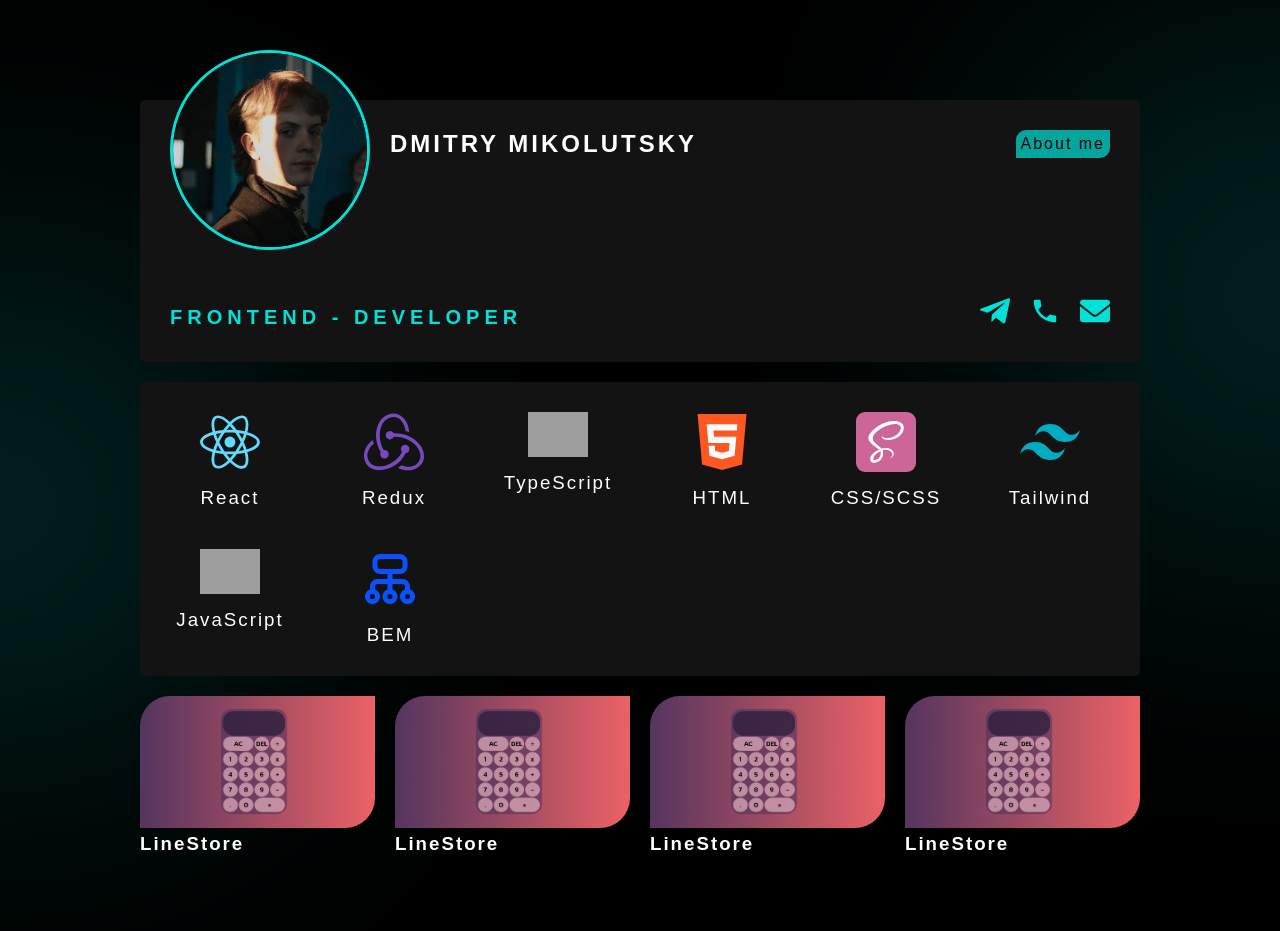
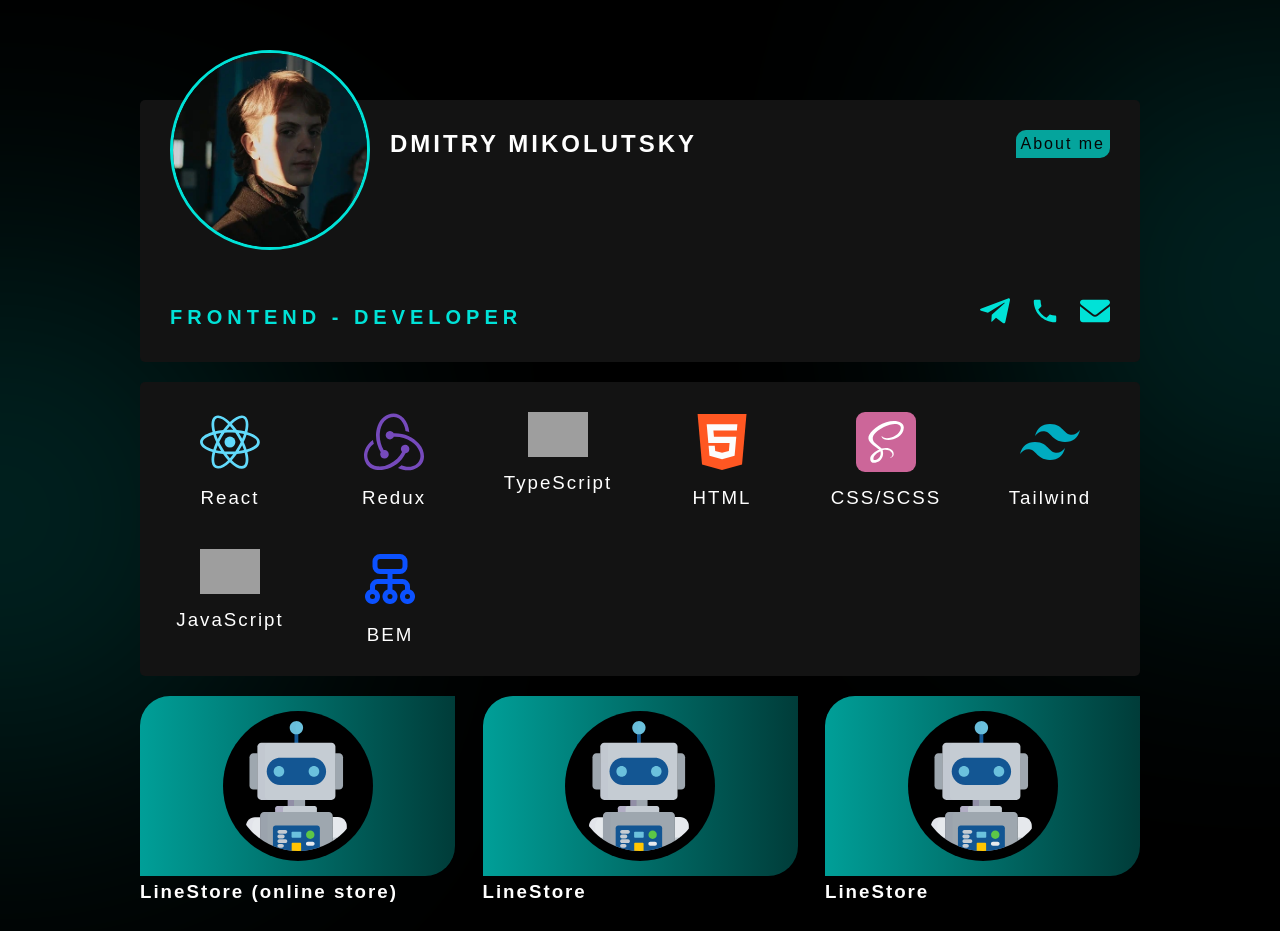
Before and after one commit to dimonstr223/react-portfolio, a React (Create React App) app: page / in a window 1280 px wide. Shown: the top 931 px of the page. Built offline with nearby package versions, Linux system fonts and the light colour scheme; grey boxes are pictures that could not be loaded; a web font is replaced by a local one.

Commit message:
Portfolio refactoring

```diff
--- a/src/components/Portfolio.jsx
+++ b/src/components/Portfolio.jsx
@@ -15,11 +15,11 @@ const Portfolio = () => {
 								<img
 									src={item.image}
 									alt={item.title}
-									width={item.width}
+									// width={item.width}
 									className='img'
 								/>
 							</div>
-							<h3 className='portfolio__title'>LineStore</h3>
+							<h3 className='portfolio__title'>{item.title}</h3>
 						</a>
 					</li>
 				))}
--- a/src/data/portfolio.js
+++ b/src/data/portfolio.js
@@ -1,28 +1,28 @@
-import calculator from '../assets/img/portfolio/caclulator.jpg'
+import lineStore from '../assets/img/portfolio/lineStore.svg'
 
 const portfolio = [
 	{
 		id: 1,
-		title: 'Calculator',
-		image: calculator,
+		title: 'LineStore (online store)',
+		image: lineStore,
 		width: 235,
 	},
 	{
 		id: 2,
-		title: 'Calculator',
-		image: calculator,
+		title: 'LineStore',
+		image: lineStore,
 		width: 235,
 	},
 	{
 		id: 3,
-		title: 'Calculator',
-		image: calculator,
+		title: 'LineStore',
+		image: lineStore,
 		width: 235,
 	},
 	{
 		id: 4,
-		title: 'Calculator',
-		image: calculator,
+		title: 'LineStore',
+		image: lineStore,
 		width: 235,
 	},
 ]
--- a/src/scss/App.scss
+++ b/src/scss/App.scss
@@ -218,13 +218,28 @@ body {
 			}
 
 			.img__wrapper {
-				width: 235px;
+				width: 315px;
+				height: 180px;
+				display: flex;
+				justify-content: center;
+				align-items: center;
+				background: linear-gradient(
+					90deg,
+					rgba(0, 159, 152, 1) 0%,
+					rgba(0, 60, 57, 1) 100%
+				);
+
 				margin-bottom: 5px;
 				border-top-left-radius: 30px;
 				border-bottom-right-radius: 30px;
 				overflow: hidden;
 				.img {
-					display: block;
+					padding: 10px;
+					width: 150px;
+					height: 150px;
+					border-radius: 50%;
+					object-fit: contain;
+					background-color: #000;
 				}
 			}
 		}
```
Also changed, not shown: src/assets/img/portfolio/lineStore.svg (added).
